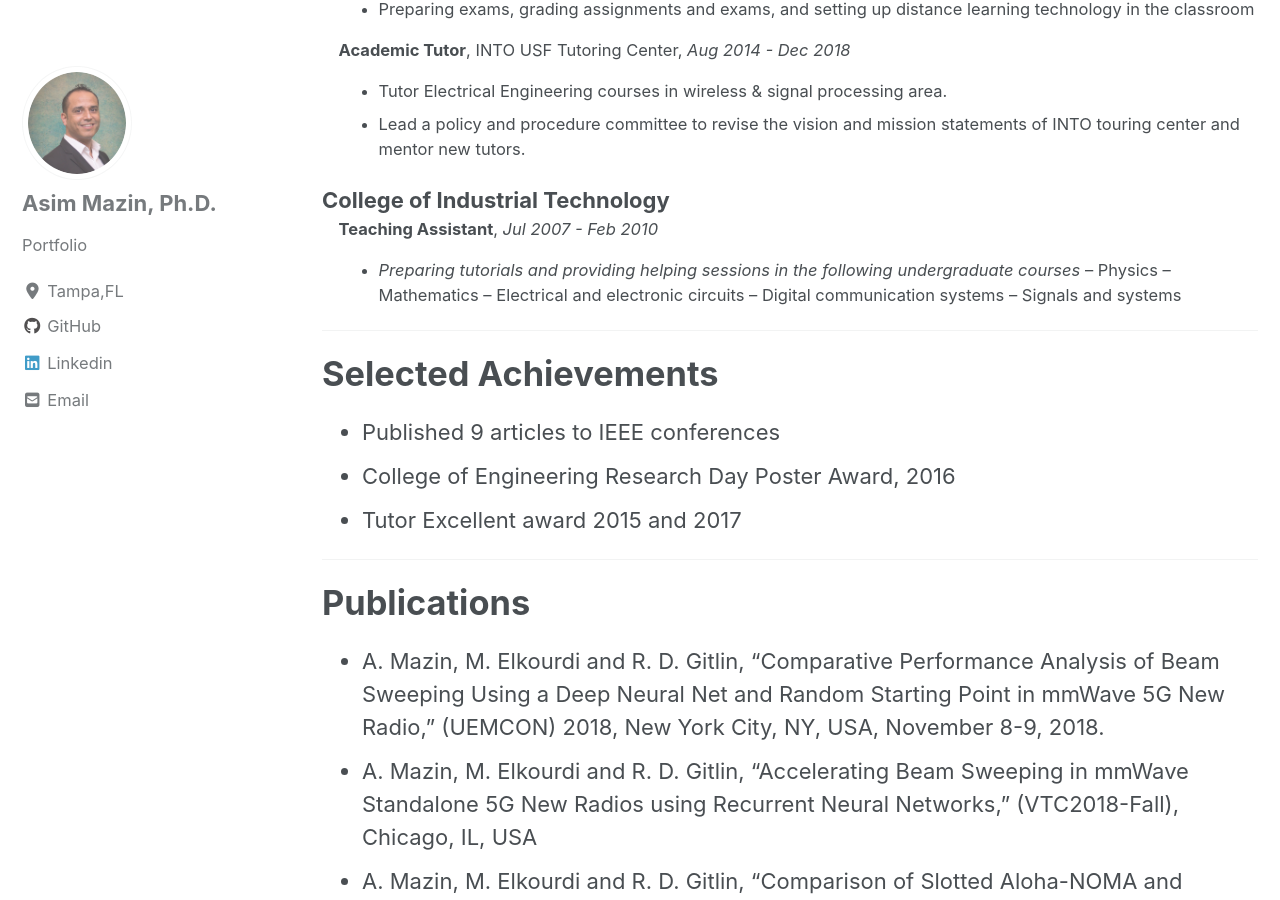
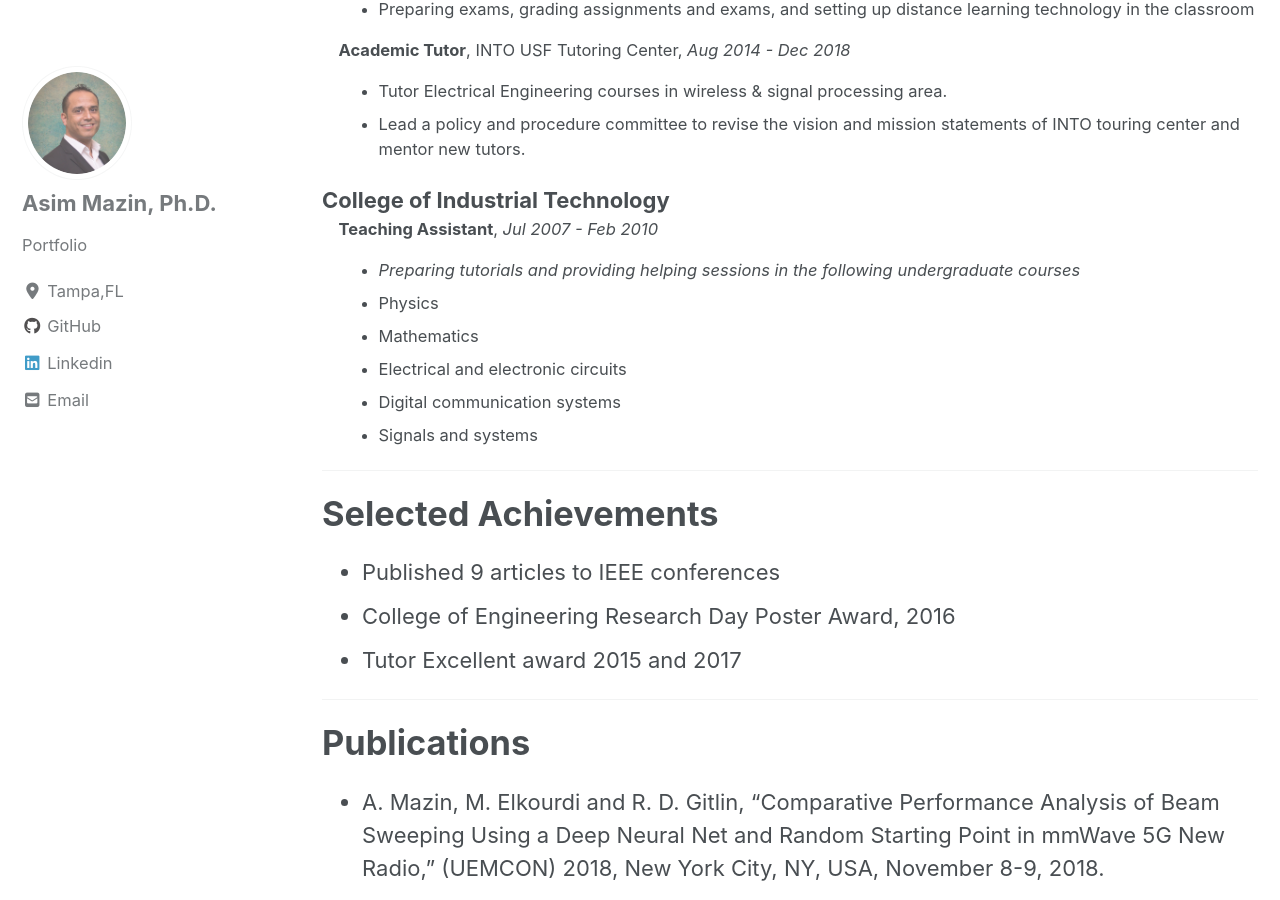
Before and after one commit to AsimMazin/Asimmazin.github.io, a Jekyll site: the page built from _pages/Resume.md, in a window 1280 px wide and 900 px high, scrolled down 1909 px. Built offline with Jekyll 4.4.1, drawn with Linux system fonts in a browser that asks for light colours; cached includes are drawn as plain includes; nearby versions of some CDN libraries.

Commit message:
New Modifications

```diff
--- a/_pages/Resume.md
+++ b/_pages/Resume.md
@@ -58,11 +58,11 @@ University of South Florida, Tampa, FL
 College of Industrial Technology
 : **Teaching Assistant**, *Jul 2007 - Feb 2010*
 - *Preparing tutorials and providing helping sessions in the following undergraduate courses*
-  – Physics
-  – Mathematics
-  – Electrical and electronic circuits
-  – Digital communication systems
-  – Signals and systems
+  - Physics
+  - Mathematics
+  - Electrical and electronic circuits
+  - Digital communication systems
+  - Signals and systems
 
 -----------------
 
```
